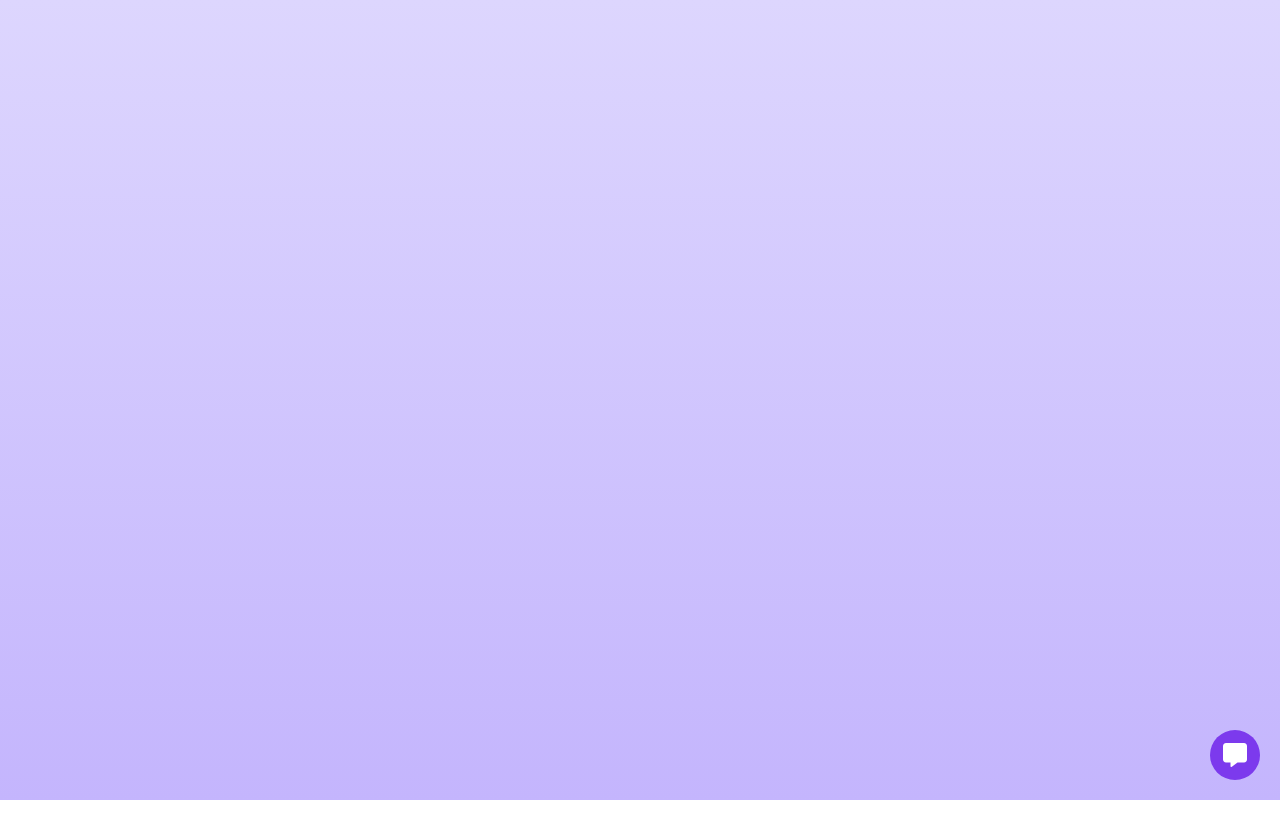
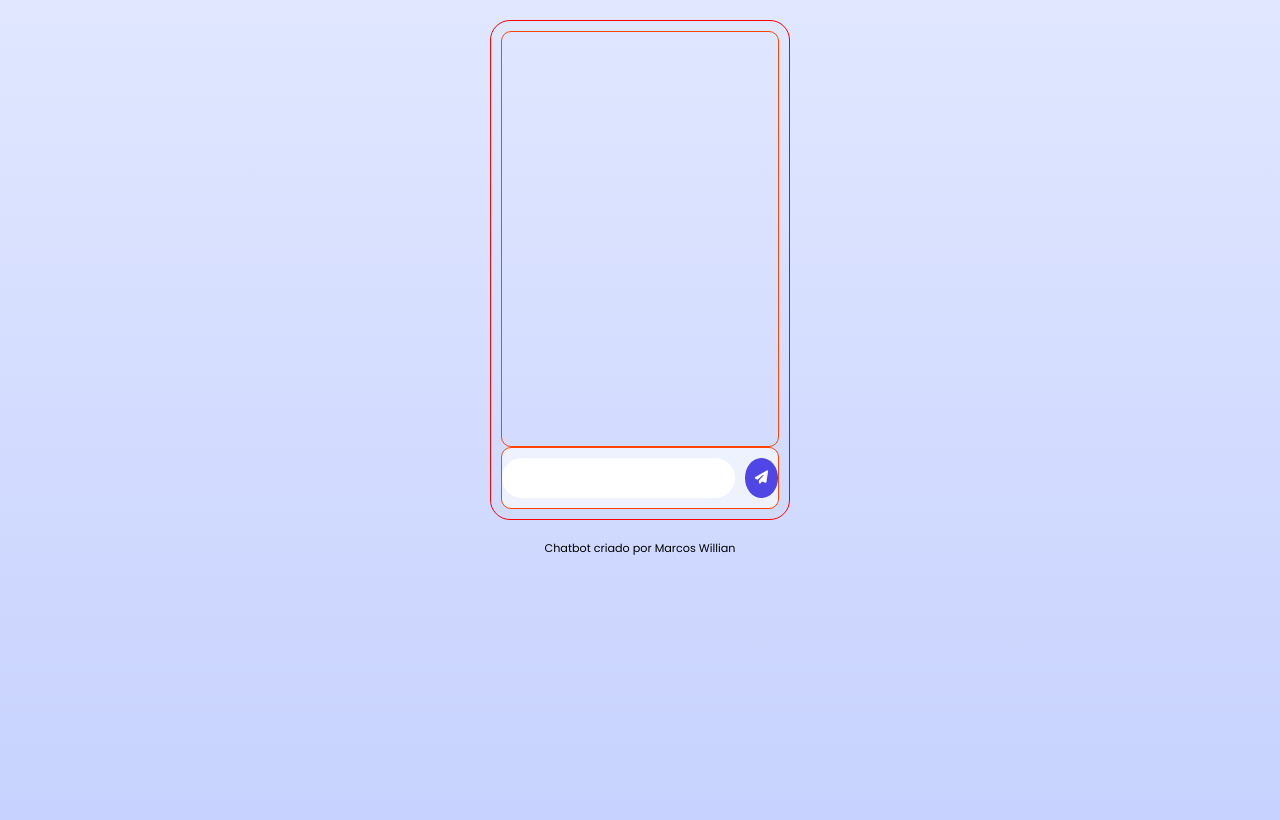
Before and after one commit to MarcosWillianA/chatbot, a plain HTML site: page index.html in a window 1280 px wide. Drawn offline with nearby package versions, Linux system fonts and the light colour scheme.

Commit message:
chatbot
Fiz um pouco, mas irei fazer melhor outro dia

```diff
--- a/css/estilo.css
+++ b/css/estilo.css
@@ -9,21 +9,71 @@
 
 body {
     height: 100vh;
-    background: linear-gradient(to bottom, #DDD6FE, #C4B5FD);
+    background: linear-gradient(to bottom, #E0E7FF, #C7D2FE);
     background-repeat: no-repeat;
 }
 
-#botao-chat {
-    display: block;
-    width: 50px;
-    height: 50px;
-    margin: 20px;
+#chat-container {
+    display: flex;
+    flex-direction: column;
+    justify-content: space-between;
+    width: 300px;
+    height: 500px;
+    margin: 20px auto;
+    padding: 10px;
+    border-radius: 20px;
+    border: 1px solid red;
+}
+
+#chat-box {
+    display: flex;
+    flex-direction: column;
+    align-content: space-between;
+    height: 100%;
+    padding: 5px;
+    border-radius: 10px;
+    border: 1px solid orangered;
+}
+
+.msg-do-usuario {
+    background-color: #C7D2FE;
+}
+
+#msg-box {
+    display: flex;
+    flex-wrap: nowrap;
+    padding: 10px 0;
+    outline: 20px;
+    border-radius: 10px;
+    border: 1px solid orangered;
+    background-color: #EEF2FF;
+}
+
+#caixa-msg {
+    width: 100%;
+    padding: 5px 0 5px 15px;
     border: none;
+    border-radius: 20px;
+    outline: none;
+}
+
+#enviar-msg {
+    width: 40px;
+    height: 40px;
+    margin-left: 10px;
     border-radius: 50%;
-    background-color: #7C3AED;
-    color: #fff;
-    font-size: 1.5em;
-    position: absolute;
-    bottom: 0;
-    right: 0;
+    background-color: #4F46E5;
+    color: #FFF;
+    font-size: em;
+    text-align: center;
+    border: none;
 }
+
+#enviar-msg:hover {
+    background-color: #4338CA;
+}
+
+footer p {
+    font-size: .7em;
+    text-align: center;
+}
--- a/index.html
+++ b/index.html
@@ -7,16 +7,25 @@
     <link rel="preconnect" href="https://fonts.googleapis.com">
     <link rel="preconnect" href="https://fonts.gstatic.com" crossorigin>
     <link href="https://fonts.googleapis.com/css2?family=Poppins:ital,wght@0,100;0,200;0,300;0,400;0,500;0,600;0,700;0,800;0,900;1,100;1,200;1,300;1,400;1,500;1,600;1,700;1,800;1,900&display=swap" rel="stylesheet">
+    <link rel="stylesheet" href="https://fonts.googleapis.com/css2?family=Material+Symbols+Outlined:opsz,wght,FILL,GRAD@20..48,100..700,0..1,-50..200&icon_names=keyboard_arrow_down" />
     <link rel="stylesheet" href="css/estilo.css">
     <title>Chatbot</title>
 </head>
 <body>
     <main>
-        <div id="chat">
-
+        <div id="chat-container">
+            <div id="chat-box">
+                <!-- Chat será gerado aqui-->
+            </div>
+            <div id="msg-box">
+                <input type="text" name="caixa-mensagem" id="caixa-msg">
+                <button id="enviar-msg"><i class="fa-solid fa-paper-plane"></i></button>
+            </div>
         </div>
-        <button id="botao-chat"><i class="fa-solid fa-message"></i></button>
     </main>
-    <script src="js/script.js"></script>
+    <footer>
+        <p>Chatbot criado por Marcos Willian</p>
+    </footer>
+    <script src="js/script.js"><i class="fa-solid fa-paper-plane"></i></script>
 </body>
 </html>
--- a/js/script.js
+++ b/js/script.js
@@ -0,0 +1,34 @@
+const chatBox = document.querySelector('#chat-box');
+const caixaMsg = document.querySelector('#caixa-msg');
+const enviarMsg = document.querySelector('#enviar-msg');
+
+enviarMsg.addEventListener('click', () => {
+    const msgUsuario = caixaMsg.value;
+    if (msgUsuario.trim() !== '') {
+        addMensagemChat(`Você: ${msgUsuario}`);
+        caixaMsg.value = '';
+        respostaBot(msgUsuario);
+    }
+})
+
+function addMensagemChat(msg, enviador) {
+    const balaoDeMensagem = document.createElement('div');
+    balaoDeMensagem.classList.add('msg-do-usuario');
+    balaoDeMensagem.innerText = msg;
+    chatBox.appendChild(balaoDeMensagem);
+    chatBox.scrollTop = chatBox.scrollHeight;
+}
+
+function respostaBot(usuarioMsg) {
+    let resposta = 'Como assim, não entendi.'
+
+    if (usuarioMsg.toLowerCase().includes('olá')) {
+        resposta = 'E ae, blz?'
+    } else if (usuarioMsg.toLowerCase().includes('como você está?')) {
+        resposta = 'Tô bem e tu?'
+    } else if (usuarioMsg.toLowerCase().includes('tchau')) {
+        resposta = 'Flw ae cara'
+    }
+
+    addMensagemChat(`Bot: ${resposta}`);
+}
```
